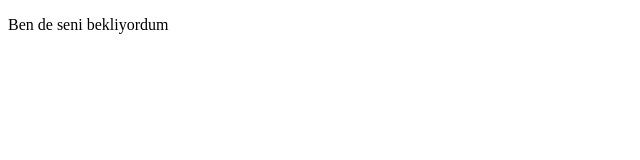
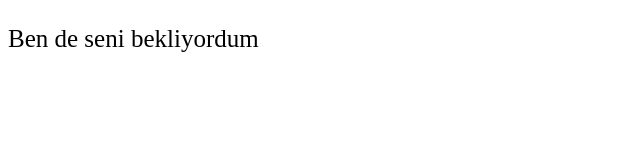
Before and after one commit to gozunusevem31/gozunusevem31.github.io, a plain HTML site: page index.html in a window 1280 px wide. Shown: the whole page, without its empty margins (0-640 px from the left). Drawn offline with Linux system fonts and the light colour scheme.

Commit message:
Update index.html

```diff
--- a/index.html
+++ b/index.html
@@ -4,6 +4,6 @@
     <title>Hoşgeldin</title>
   </head>
   <body>
-    <p css="font-size: 25px;">Ben de seni bekliyordum</p>
+    <p style="font-size: 25px;">Ben de seni bekliyordum</p>
   </body>
 </html>
```
